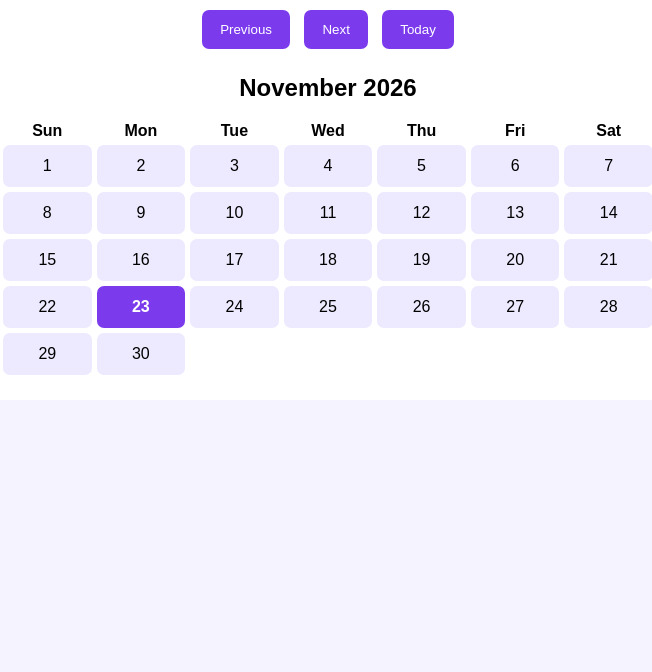
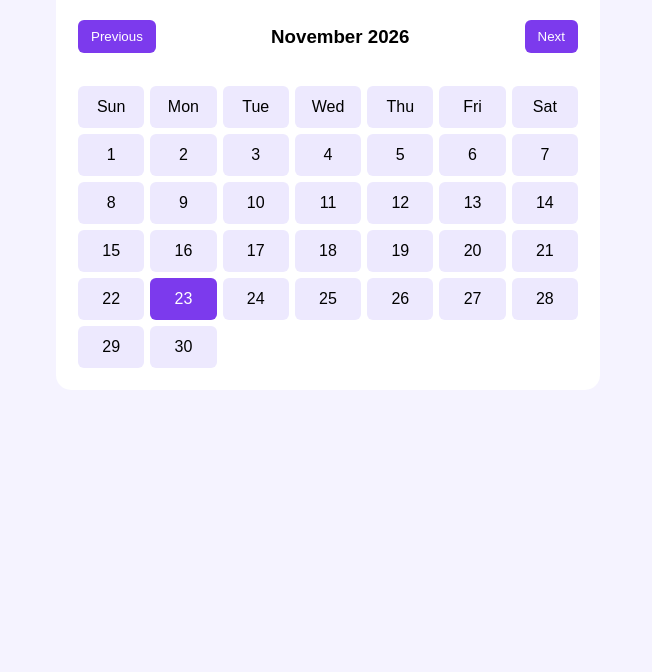
Before and after one commit to mohammedtyler2/calendar-viewer, a plain HTML site: page index.html in a window 1280 px wide. Shown: the part 128-800 px from the top of the page, without its empty margins (312-964 px from the left). Drawn offline with Linux system fonts and the light colour scheme.

Commit message:
Add interactive monthly calendar navigation

```diff
--- a/index.html
+++ b/index.html
@@ -2,64 +2,61 @@
 <html lang="en">
 <head>
 <meta charset="UTF-8">
-<meta name="viewport" content="width=device-width, initial-scale=1.0">
+<meta name="viewport" content="width=device-width,initial-scale=1">
 <title>Calendar Viewer</title>
 <style>
-body{font-family:Arial;background:#f5f3ff;padding:20px}
-main{max-width:650px;margin:auto;background:white;padding:25px;border-radius:18px;text-align:center}
-.calendar{display:grid;grid-template-columns:repeat(7,1fr);gap:5px;margin-top:20px}
-.day{background:#ede9fe;padding:12px 2px;border-radius:7px}
-.today{background:#7c3aed;color:white;font-weight:bold}
-button{background:#7c3aed;color:white;border:0;padding:12px 18px;border-radius:7px;cursor:pointer;margin:5px}
+body{font-family:Arial;background:#f5f3ff;padding:25px}
+main{max-width:500px;margin:auto;background:white;padding:22px;border-radius:15px}
+.header{display:flex;justify-content:space-between;align-items:center}
+button{padding:9px 13px;background:#7c3aed;color:white;border:0;border-radius:6px;cursor:pointer}
+#calendar{display:grid;grid-template-columns:repeat(7,1fr);gap:6px;margin-top:20px}
+.day{text-align:center;padding:12px 2px;background:#ede9fe;border-radius:6px}
+.today{background:#7c3aed;color:white}
 </style>
 </head>
 <body>
 <main>
 <h1>Calendar Viewer</h1>
+<div class="header">
 <button onclick="changeMonth(-1)">Previous</button>
+<h3 id="month"></h3>
 <button onclick="changeMonth(1)">Next</button>
-<button onclick="goToday()">Today</button>
-<h2 id="month"></h2>
-<div class="calendar" id="calendar"></div>
+</div>
+<div id="calendar"></div>
 </main>
 <script>
-const now=new Date();
-let year=now.getFullYear();
-let month=now.getMonth();
+let current=new Date();
 function render(){
+ const year=current.getFullYear();
+ const month=current.getMonth();
+ document.getElementById("month").textContent=
+ current.toLocaleString("en",{month:"long",year:"numeric"});
  const grid=document.getElementById("calendar");
  grid.innerHTML="";
- document.getElementById("month").textContent=
- new Date(year,month).toLocaleDateString("en-US",{month:"long",year:"numeric"});
- ["Sun","Mon","Tue","Wed","Thu","Fri","Sat"].forEach(name=>{
-  const item=document.createElement("strong");
-  item.textContent=name;
-  grid.appendChild(item);
+ ["Sun","Mon","Tue","Wed","Thu","Fri","Sat"].forEach(d=>{
+  const el=document.createElement("div");
+  el.className="day";
+  el.textContent=d;
+  grid.appendChild(el);
  });
  const first=new Date(year,month,1).getDay();
- const days=new Date(year,month+1,0).getDate();
+ const total=new Date(year,month+1,0).getDate();
  for(let i=0;i<first;i++){
   grid.appendChild(document.createElement("div"));
  }
- for(let d=1;d<=days;d++){
-  const item=document.createElement("div");
-  item.className="day";
-  item.textContent=d;
-  if(d===now.getDate()&&month===now.getMonth()&&year===now.getFullYear()){
-   item.classList.add("today");
+ for(let d=1;d<=total;d++){
+  const el=document.createElement("div");
+  el.className="day";
+  el.textContent=d;
+  const today=new Date();
+  if(d===today.getDate()&&month===today.getMonth()&&year===today.getFullYear()){
+   el.classList.add("today");
   }
-  grid.appendChild(item);
+  grid.appendChild(el);
  }
 }
 function changeMonth(step){
- const date=new Date(year,month+step,1);
- year=date.getFullYear();
- month=date.getMonth();
- render();
-}
-function goToday(){
- year=now.getFullYear();
- month=now.getMonth();
+ current.setMonth(current.getMonth()+step);
  render();
 }
 render();
```
